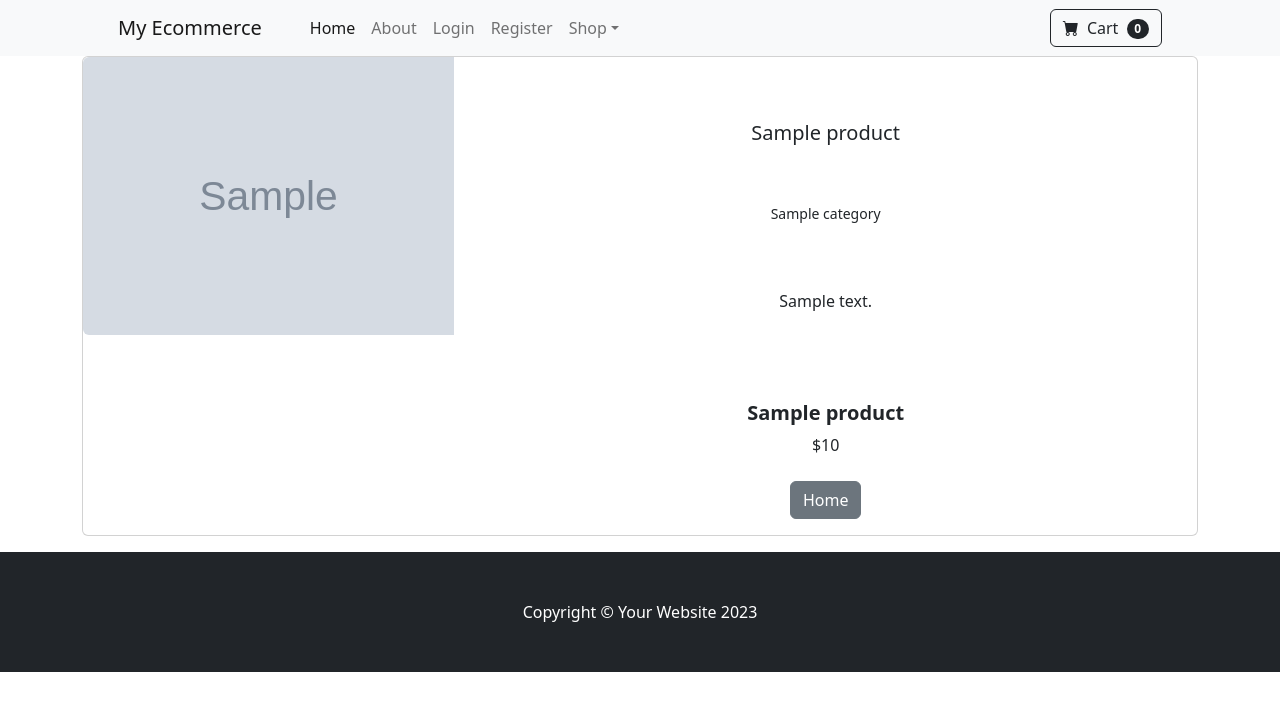
After one commit to IvanBondarenkoIT/ecom, a Django app: template ecom/store/templates/product.html in a window 1280 px wide. The commit adds this page. Shown: the top 711 px of the page. Run offline with Django 3.2, Linux system fonts and the light colour scheme; the template is opened without the code that fills it: most values are stand-ins (such as "Sample title", 1, 10 or a date in 2020); grey boxes marked "Sample" are stand-in pictures; some libraries are stand-ins or nearby versions.

Commit message:
product pages

```diff
--- /dev/null
+++ b/ecom/store/templates/product.html
@@ -0,0 +1,56 @@
+{% extends 'base.html' %}
+{% block content %}
+
+            <div class="container">
+                <div class="card mb-3">
+                    <div class="row g-0">
+                        <div class="col-md-4">
+                            <img src="{{ product.image.url }}" class="img-fluid rounded-start" alt="...">
+                        </div>
+                        <div class="col-md-8">
+                            <div class="card-body">
+                                <center>
+                                    <br/><br/>
+                                    <h5 class="card-title">{{ product.name }}</h5>
+                                    <br/><br/>
+                                    <p class="card-text"><small class="text-body-secondary">{{ product.category }}</small></p>
+                                    <br/><br/>
+                                    <p class="card-text">{{ product.description }}</p>
+                                    <br/><br/>
+                                    {% if product.is_sale %}
+                                        <div class="card-body p-4">
+                                            <div class="text-center">
+                                                <!-- Product name-->
+                                                <h5 class="fw-bolder">{{ product.name }}</h5>
+                                                <!-- Product price-->
+                                                <strike>
+                                                    ${{ product.price }}
+                                                </strike>
+                                                &nbsp;${{ product.sale_price }}
+                                                <br/>
+
+                                            </div>
+                                        </div>
+                                    {% else %}
+                                        <div class="card-body p-4">
+                                            <div class="text-center">
+                                                <!-- Product name-->
+                                                <h5 class="fw-bolder">{{ product.name }}</h5>
+                                                <!-- Product price-->
+                                                ${{ product.price }}
+                                                <br/>
+
+                                            </div>
+                                        </div>
+                                    {% endif %}
+
+                                    <a href="{% url 'home' %}" class="btn btn-secondary">Home</a>
+                                </center>
+                            </div>
+                        </div>
+                    </div>
+                </div>
+            </div>
+
+
+{% endblock %}
--- a/ecom/store/urls.py
+++ b/ecom/store/urls.py
@@ -8,4 +8,5 @@ urlpatterns = [
     path('login/', views.login_user, name='login'),
     path('logout/', views.logout_user, name='logout'),
     path('register/', views.register_user, name='register'),
+    path('product/<int:pk>', views.product, name='product'),
 ]
--- a/ecom/store/views.py
+++ b/ecom/store/views.py
@@ -6,6 +6,12 @@ from django.contrib import messages
 # from django.contrib.auth.forms import UserCreationForm
 from .forms import SignUpForm
 # from django import forms
+
+
+def product(request, pk):
+    product = Product.objects.get(id=pk)
+    return render(request, 'product.html', {'product': product})
+
 
 def home(request):
     products = Product.objects.all()
```
Also changed, not shown: ecom/store/templates/home.html (+6 -2 lines), ecom/db.sqlite3.
